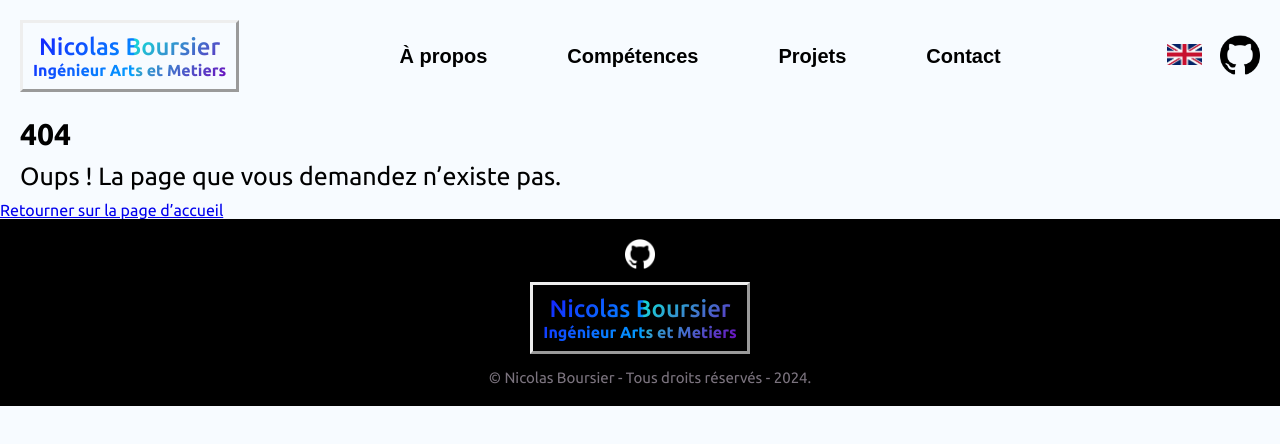
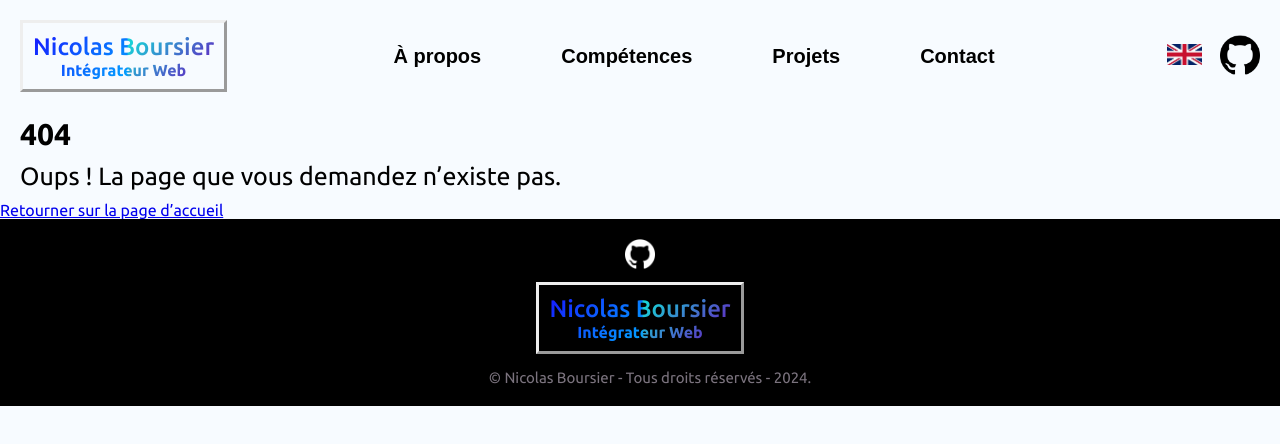
Before and after one commit to nboursier/portfolio, a React (Vite) app: page / in a window 1280 px wide. Shown: the top 444 px of the page. Built offline with nearby package versions, Linux system fonts and the light colour scheme; a web font is replaced by a local one.

Commit message:
modif logo suite à soutenance

```diff
--- a/src/components/logo.jsx
+++ b/src/components/logo.jsx
@@ -9,7 +9,7 @@ function Logo({ className }) {
         <Link to="/portfolio/" className={`main-nav-logo ${className}`}>
             <div className="main-nav-logo-titre">
                 <h1 >Nicolas Boursier</h1>
-                <h2 >Ingénieur Arts et Metiers</h2>
+                <h2 >Intégrateur Web </h2>
             </div>
         </Link>
     );
--- a/src/translation/AboutTranslations.jsx
+++ b/src/translation/AboutTranslations.jsx
@@ -7,7 +7,7 @@ const AboutTranslations = {
         experienceTitle: "Expérience",
         experienceContent: [
             "Développeur Front-end",
-            "Chef de projet batiment, Ingénieur structure",
+            "15 ans en tant que Chef de projet batiment et Ingénieur structure, j entame une reconversion professionnelle",
         ],
         diplomaTitle: "Diplômes",
         diplomaContent: [
@@ -25,7 +25,7 @@ const AboutTranslations = {
         experienceTitle: "Experience",
         experienceContent: [
             "Front-end Developer / Integrator",
-            "Structural Ingeneer",
+            "Structural Ingeneer for 15 years, i've had a change profession",
         ],
         diplomaTitle: "Diplomas",
         diplomaContent: [
--- a/src/translation/StarterTranslation.jsx
+++ b/src/translation/StarterTranslation.jsx
@@ -1,7 +1,7 @@
 const StarterTranslations = {
     fr: {
         starter_hello: "Bonjour, je suis",
-        starter_role: "Développeur Front-end - Intégratreur Web",
+        starter_role: "Développeur Front-end - Intégrateur Web",
         starter_cv_button: "CV",
         starter_cv_button2: "annexe",
         starter_book_button : "BOOK",
```
